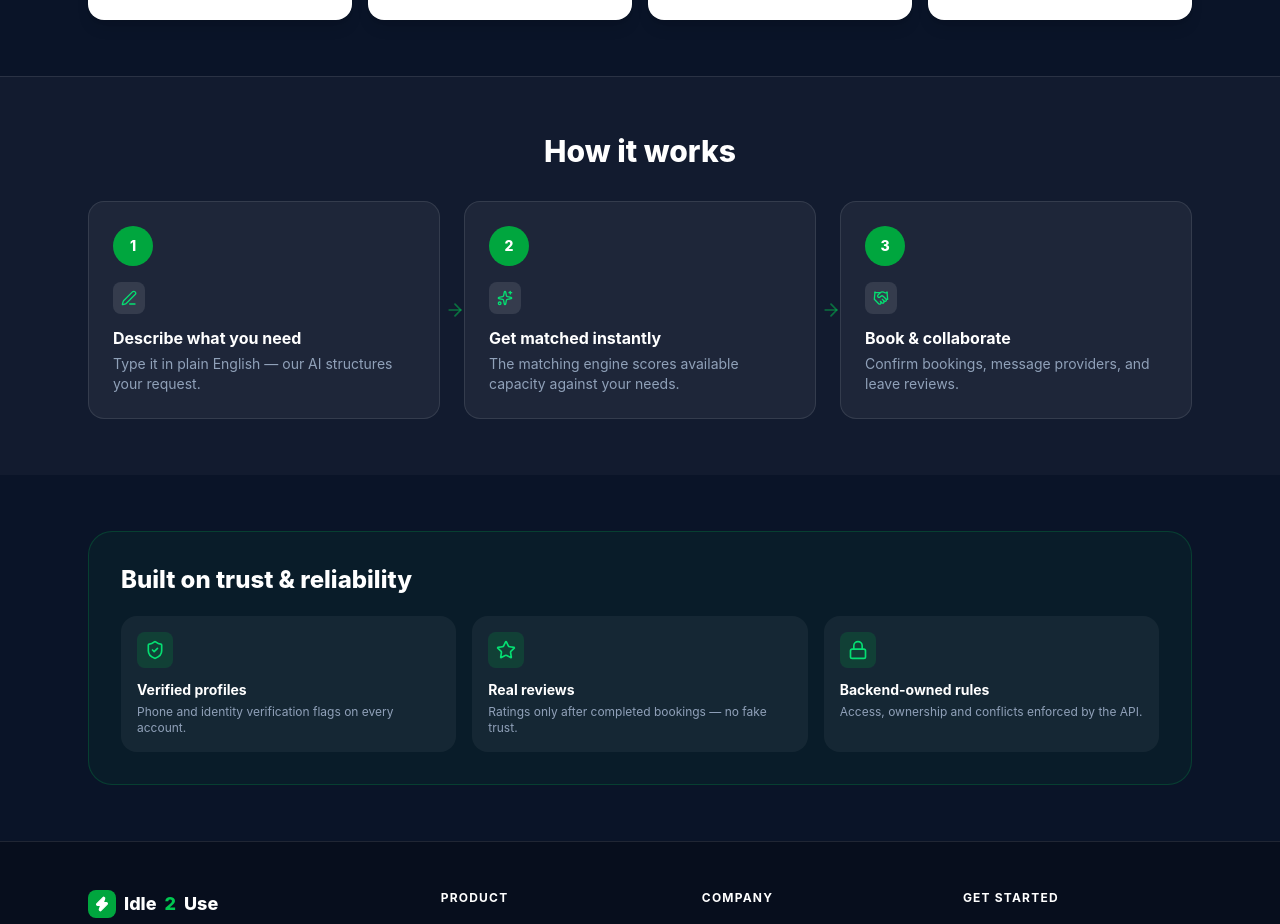
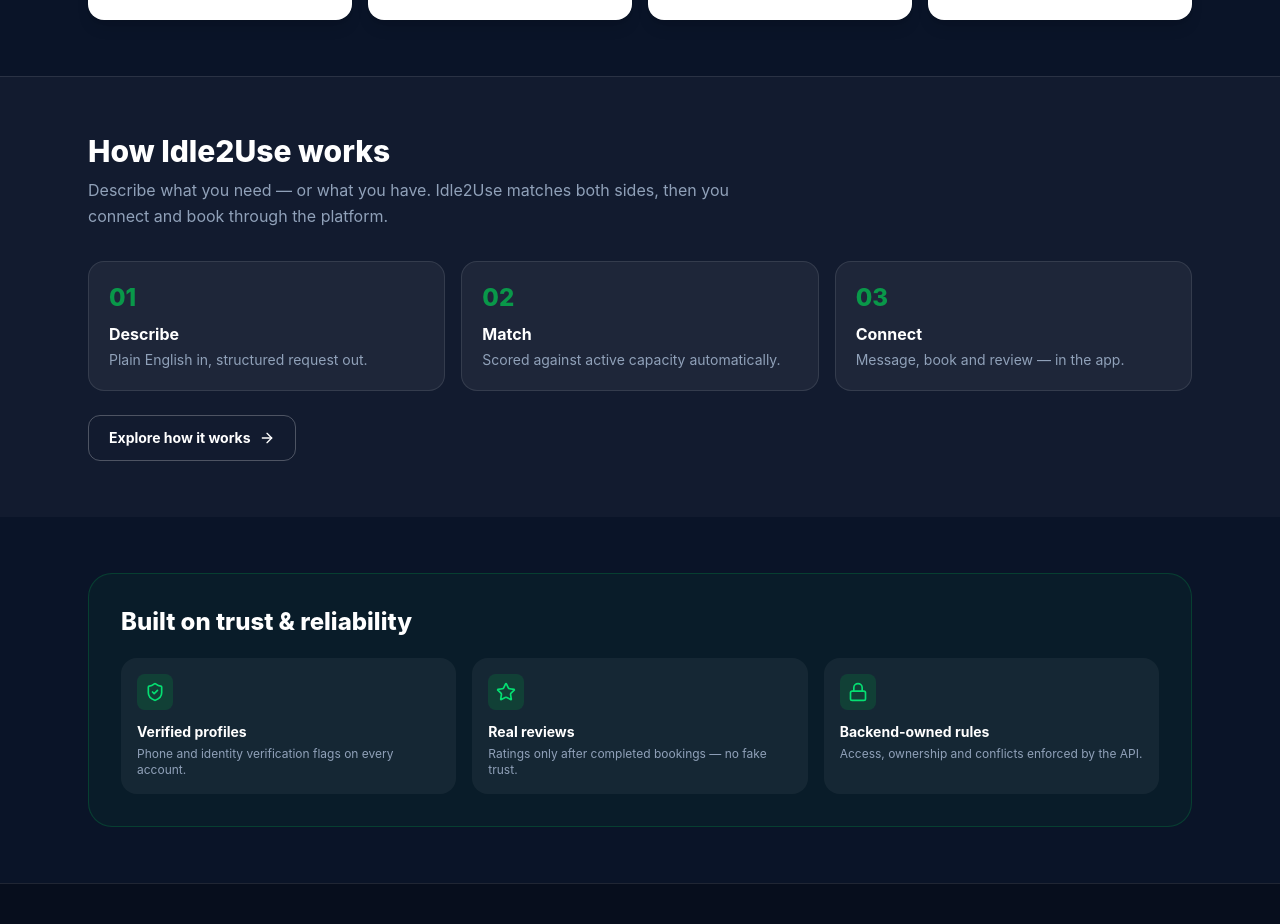
Before and after one commit to olasunkamiabdulrasheed-design/Idle2use, a React (Vite) app in the folder frontend/: page / in a window 1280 px wide. Shown: the part 804-1728 px from the top of the page. Built offline with nearby package versions, Linux system fonts and the light colour scheme; no server answers.

Commit message:
feat: replace landing steps with compact How It Works preview

```diff
--- a/frontend/src/pages/Landing.tsx
+++ b/frontend/src/pages/Landing.tsx
@@ -15,7 +15,7 @@
 import Navbar from "../components/Navbar";
 import { useAuth } from "../authContext";
 import { usePageTitle } from "../hooks/usePageTitle";
-import { CATEGORIES, STEPS, TRUST } from "../constants/site";
+import { CATEGORIES, TRUST } from "../constants/site";
 
 export default function Landing() {
   const { user } = useAuth();
@@ -162,36 +162,45 @@
         </div>
       </section>
 
-      {/* How it works: 1 col mobile, 3 col md+ */}
+      {/* How it works preview — full section lives at /how-it-works */}
       <section id="how" className="border-t border-white/10 bg-white/[0.03]">
         <div className="mx-auto max-w-6xl px-4 py-12 sm:px-6 sm:py-14">
-          <h2 className="text-center text-xl font-extrabold text-white sm:text-3xl">
-            How it works
-          </h2>
-          <div className="mt-8 grid grid-cols-1 gap-6 md:grid-cols-3">
-            {STEPS.map(({ Icon, title, desc }, i) => (
+          <div className="max-w-2xl">
+            <h2 className="text-xl font-extrabold text-white sm:text-3xl">
+              How Idle2Use works
+            </h2>
+            <p className="mt-2 text-sm leading-relaxed text-slate-400 sm:text-base">
+              Describe what you need — or what you have. Idle2Use matches both
+              sides, then you connect and book through the platform.
+            </p>
+          </div>
+
+          <div className="mt-8 grid grid-cols-1 gap-4 sm:grid-cols-3">
+            {[
+              ["01", "Describe", "Plain English in, structured request out."],
+              ["02", "Match", "Scored against active capacity automatically."],
+              ["03", "Connect", "Message, book and review — in the app."],
+            ].map(([n, title, desc]) => (
               <div
-                key={title}
-                className="relative rounded-2xl border border-white/10 bg-white/5 p-5 sm:p-6"
+                key={n}
+                className="rounded-2xl border border-white/10 bg-white/5 p-5"
               >
-                {/* Connector arrow between steps (desktop only) */}
-                {i < STEPS.length - 1 && (
-                  <ArrowRight
-                    aria-hidden="true"
-                    className="absolute top-1/2 -right-[1.65rem] hidden h-5 w-5 -translate-y-1/2 text-green-500/50 md:block"
-                  />
-                )}
-                <span className="flex h-10 w-10 items-center justify-center rounded-full bg-green-600 text-sm font-extrabold text-white">
-                  {i + 1}
+                <span className="text-2xl font-extrabold text-green-500/70">
+                  {n}
                 </span>
-                <span className="mt-4 flex h-8 w-8 items-center justify-center rounded-lg bg-white/10 text-green-400">
-                  <Icon className="h-4 w-4" />
-                </span>
-                <h3 className="mt-3 font-bold text-white">{title}</h3>
+                <h3 className="mt-2 font-bold text-white">{title}</h3>
                 <p className="mt-1 text-sm text-slate-400">{desc}</p>
               </div>
             ))}
           </div>
+
+          <Link
+            to="/how-it-works"
+            className="mt-6 inline-flex items-center gap-2 rounded-xl border border-white/25 px-5 py-3 text-sm font-bold text-white transition-colors hover:border-green-500 hover:text-green-400 focus-visible:ring-2 focus-visible:ring-green-400 focus-visible:outline-none"
+          >
+            Explore how it works
+            <ArrowRight className="h-4 w-4" />
+          </Link>
         </div>
       </section>
 
```
